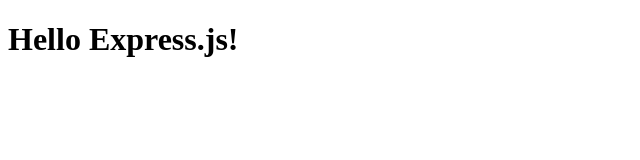
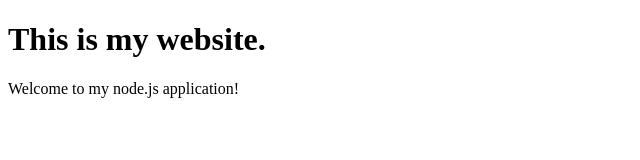
Before and after one commit to ericmelzer/web-server, a website: page public/index.html in a window 1280 px wide. Shown: the whole page, without its empty margins (0-640 px from the left). Drawn offline with Linux system fonts and the light colour scheme.

Commit message:
update to html

```diff
--- a/public/index.html
+++ b/public/index.html
@@ -5,6 +5,7 @@
 		<title>My App!</title>
 	</head>
 	<body>
-		<h1>Hello Express.js!</h1>
+		<h1>This is my website.</h1>
+		<p>Welcome to my node.js application!</p>
 	</body>
 </html>
--- a/server.js
+++ b/server.js
@@ -7,7 +7,7 @@
 app.use(middleware.logger);
 
 app.get('/about', middleware.requireAuthentication, function (req, res) {
-	res.send ('About Us!!!!');
+	res.send ('About Us!');
 });
 
 app.use(express.static(__dirname + '/public'));
```
